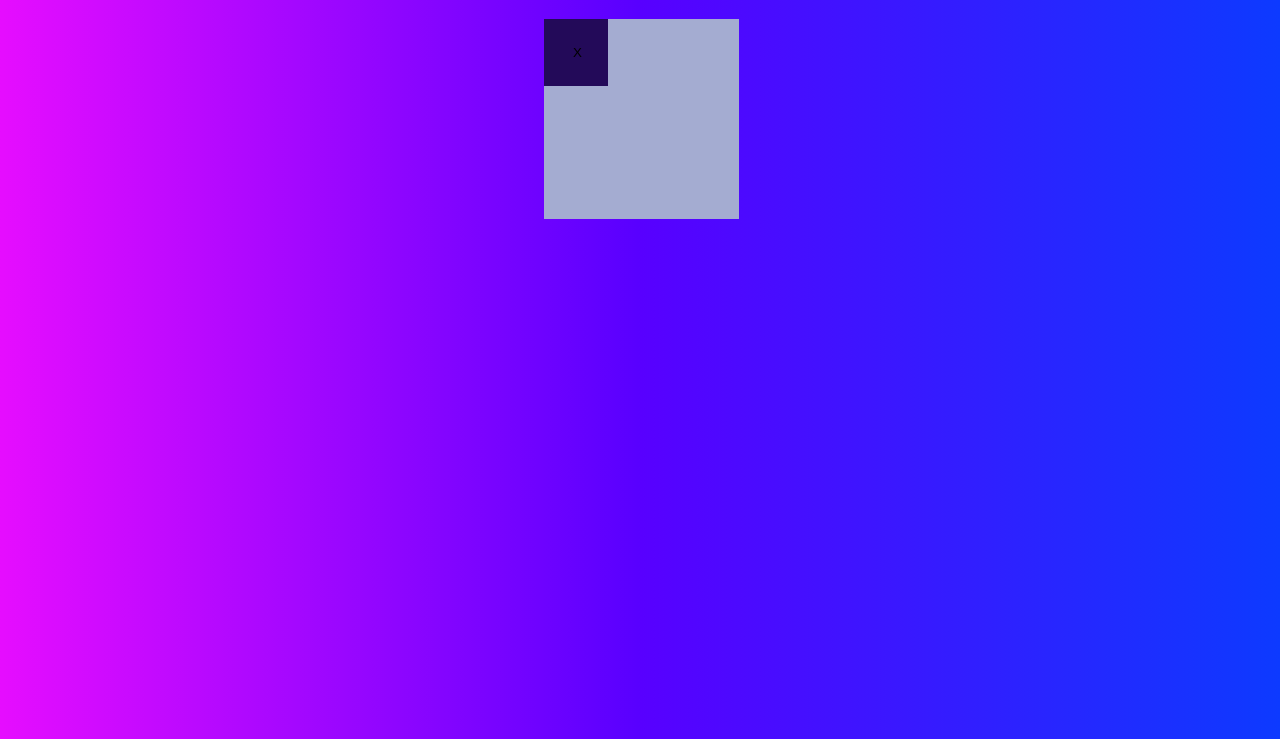
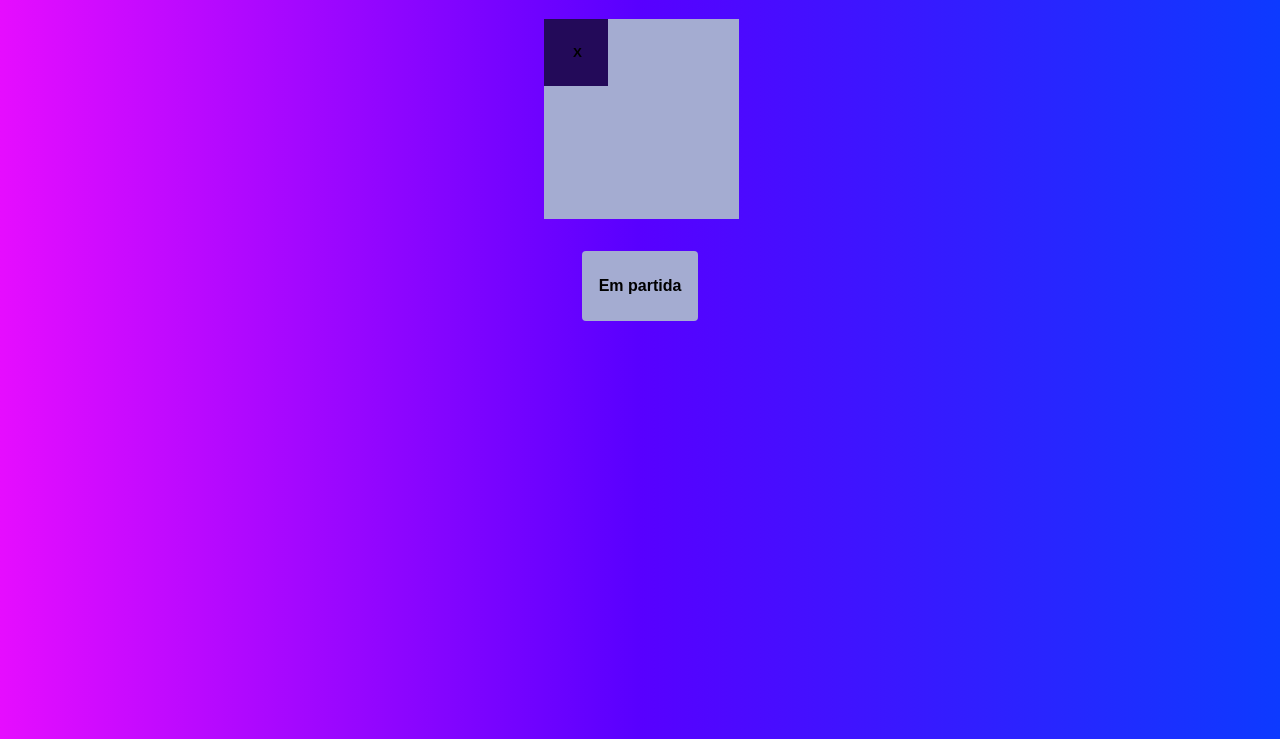
Before and after one commit to MarcosGTS/jogoDaVelha, a plain HTML site: page index.html in a window 1280 px wide. Both pictures are taken after a click on the button 577 px from the left and 113 px from the top of the page. Shown: the part 61-800 px from the top of the page. Drawn offline with Linux system fonts and the light colour scheme.

Commit message:
fazendo algumas otimizaçoes

```diff
--- a/index.html
+++ b/index.html
@@ -19,6 +19,9 @@
         <button></button>
         <button></button>
     </div>
+    <div class="campeao">
+        <p>Em partida</p>
+    </div>
     <script src="script.js"></script>
 </body>
 </html>
--- a/script.js
+++ b/script.js
@@ -1,23 +1,28 @@
 const botoes = document.querySelectorAll('button');
+const campeao = document.querySelector('.campeao');
 let jogadorA = 0;
+
 
 for(let i = 0; i < botoes.length; i++){
     botoes[i].addEventListener('click', function(){
-        if(jogadorA == 0){
+        if(jogadorA == 0 && this.innerText == "" && !verificarV(botoes)){
             this.innerText = "X";
             this.style.backgroundColor = "#230A59"
-        } else {
+            jogadorA = jogadorA == 0 ? 1 : 0;
+
+        } else if(jogadorA == 1 && this.innerText == "" && !verificarV(botoes)) {
             this.innerText = "O";
             this.style.backgroundColor = "#829FD9"
+            jogadorA = jogadorA == 0 ? 1 : 0;
         }
 
-        jogadorA = jogadorA == 0 ? 1 : 0;
+
         if(verificarV(botoes)){
-            console.log(jogadorA);
+            mostraC(jogadorA);
             restart(botoes);
         }
+        empate(botoes)
 
-        empate(botoes,verificarV(botoes));
     })
 
 }
@@ -28,6 +33,7 @@ function verificarS(a,b,c){
 }
 
 function verificarV(vetor){
+
     for(let i = 0; i < 3 ; i++){
         if(verificarS(vetor[i+0].innerText, vetor[i+3].innerText, vetor[i+6].innerText)){
             return true;
@@ -48,7 +54,6 @@ function verificarV(vetor){
         return true;
     }
 
-
     return false
 }
 
@@ -57,19 +62,28 @@ function restart(array){
         for(let i =0; i < array.length; i++){
             array[i].innerText = "";
             array[i].style.backgroundColor = 'rgb(164, 172, 209)'
+            campeao.innerHTML = "<p>Em partida</p>";
         }
     },2000)
 }
 
-function empate(array, ganhador){
+function empate(array){
     let flag = false;
     for(let i = 0; i < array.length; i++){
         if(array[i].innerText == ""){
-            break;
+            flag = true;
         }
-        flag = true;
+
     }
-    if(flag && ganhador){
-        restart();
+    if(!flag){
+        campeao.innerText = "Empate"
+        restart(array);
+        flag = false;
+
     }
 }
+
+function mostraC(player){
+    let ganhador = player == 0 ? "O" : "X";
+    campeao.innerHTML = `<p>Ganhador ${ganhador}</p>`;
+}
--- a/style.css
+++ b/style.css
@@ -18,4 +18,15 @@ button{
     color: black;
     background-color: rgb(164, 172, 209);
     border: none;
+    font-weight: bold;
 }
+
+.campeao {
+    width: 6em;
+    margin:2em auto 0 auto;
+    text-align: center;
+    font-weight: bold;
+    background-color:rgb(164, 172, 209);
+    padding: 10px;
+    border-radius: 4px;
+}
```
